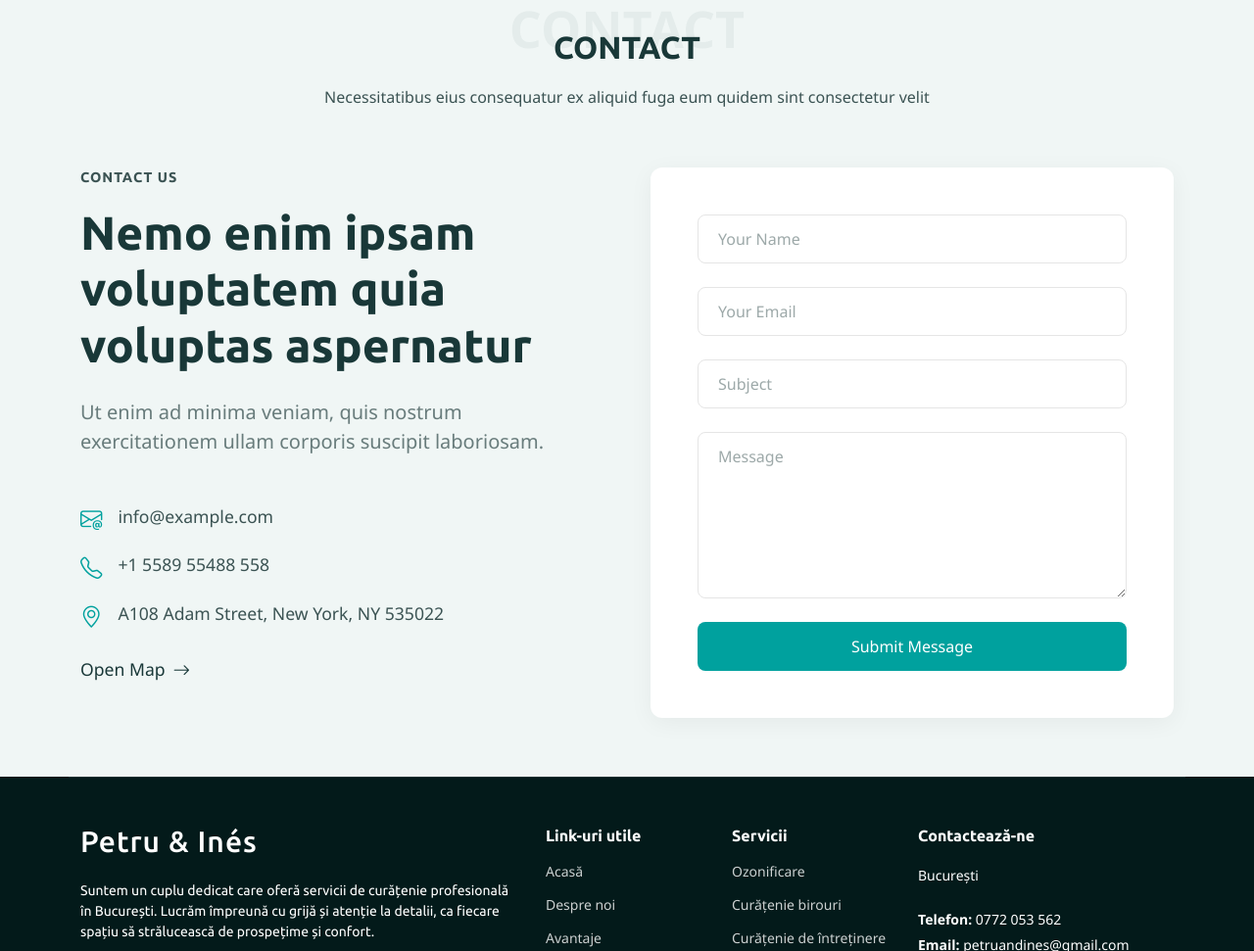
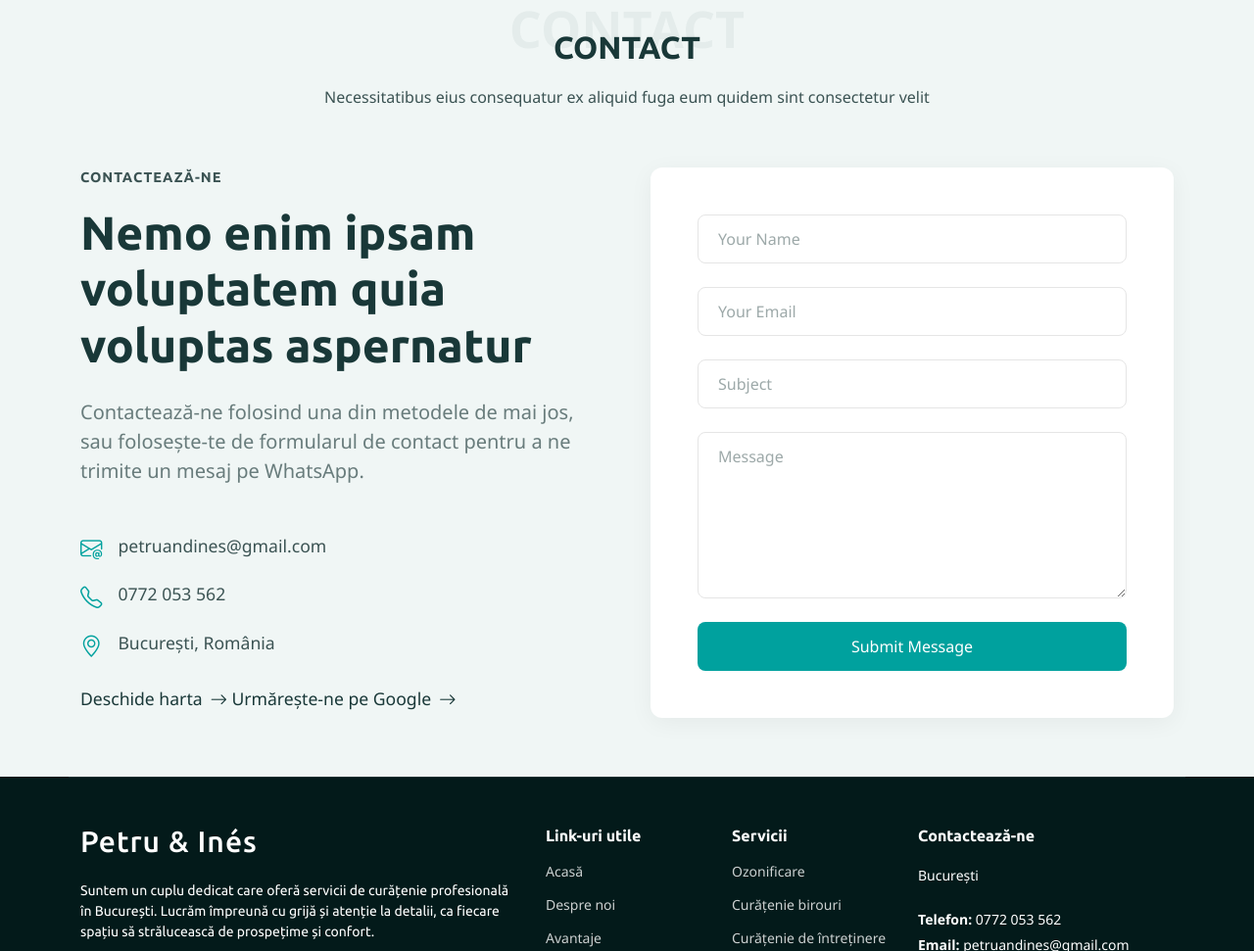
Before and after one commit to petruandines/cleaning-services, a plain HTML site: page index.html in a window 1280 px wide. Shown: the part 9314-10285 px from the top of the page at 98% size. Drawn offline with Linux system fonts and the light colour scheme.

Commit message:
txt update

```diff
--- a/index.html
+++ b/index.html
@@ -1342,28 +1342,32 @@
         <div class="row g-5">
           <div class="col-lg-6">
             <div class="content" data-aos="fade-up" data-aos-delay="200">
-              <div class="section-category mb-3">Contact US</div>
+              <div class="section-category mb-3">Contactează-ne</div>
               <h2 class="display-5 mb-4">Nemo enim ipsam voluptatem quia voluptas aspernatur</h2>
-              <p class="lead mb-4">Ut enim ad minima veniam, quis nostrum exercitationem ullam corporis suscipit laboriosam.</p>
+              <p class="lead mb-4">Contactează-ne folosind una din metodele de mai jos, sau folosește-te de formularul de contact pentru a ne trimite un mesaj pe WhatsApp.</p>
 
               <div class="contact-info mt-5">
                 <div class="info-item d-flex mb-3" data-aos="fade-up" data-aos-delay="300">
                   <i class="bi bi-envelope-at me-3"></i>
-                  <span>info@example.com</span>
+                  <span>petruandines@gmail.com</span>
                 </div>
 
                 <div class="info-item d-flex mb-3" data-aos="fade-up" data-aos-delay="400">
                   <i class="bi bi-telephone me-3"></i>
-                  <span>+1 5589 55488 558</span>
+                  <span>0772 053 562</span>
                 </div>
 
                 <div class="info-item d-flex mb-4" data-aos="fade-up" data-aos-delay="500">
                   <i class="bi bi-geo-alt me-3"></i>
-                  <span>A108 Adam Street, New York, NY 535022</span>
+                  <span>București, România</span>
                 </div>
 
-                <a href="#" class="map-link d-inline-flex align-items-center" data-aos="fade-up" data-aos-delay="600">
-                  Open Map
+                <a href="https://maps.app.goo.gl/yhRmYB8KtFq7bmCe7" class="map-link d-inline-flex align-items-center" data-aos="fade-up" data-aos-delay="600">
+                  Deschide harta
+                  <i class="bi bi-arrow-right ms-2"></i>
+                </a>
+				<a href="https://share.google/u30dID2RfQ76TeMz1" class="map-link d-inline-flex align-items-center" data-aos="fade-up" data-aos-delay="600">
+                  Urmărește-ne pe Google
                   <i class="bi bi-arrow-right ms-2"></i>
                 </a>
               </div>
```
